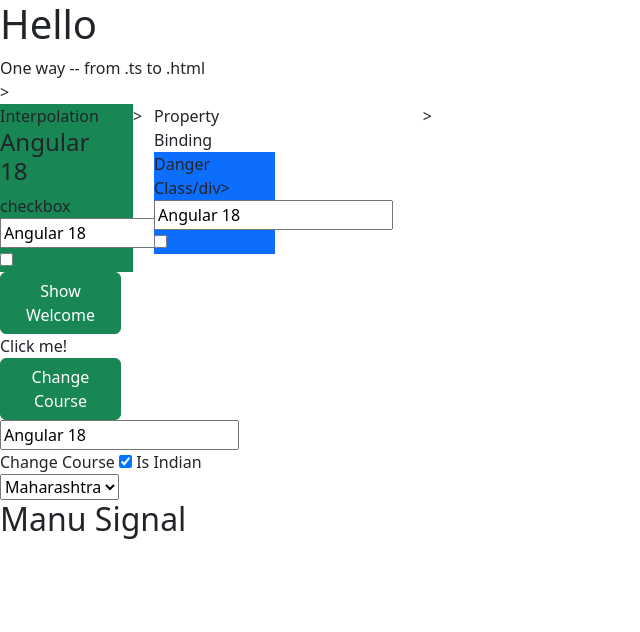
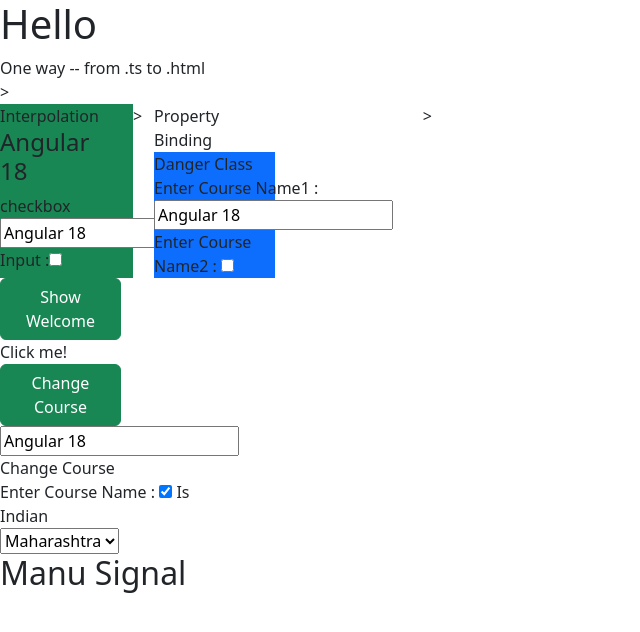
Before and after one commit to manumit-mukund/angular_repository, an Angular app in the folder myangularprojects/angular_18/: page / in a window 1280 px wide. Shown: the top 632 px of the page, without its empty margins (0-640 px from the left). Built offline with nearby package versions, Linux system fonts and the light colour scheme.

Commit message:
Commit changes...

```diff
--- a/myangularprojects/angular_18/src/app/components/databinding/databinding.component.html
+++ b/myangularprojects/angular_18/src/app/components/databinding/databinding.component.html
@@ -8,11 +8,9 @@
 
     <div class="col-4">
 
-
     </div>
 
     <div class="col-4">
-
 
     </div>
 </div>>
@@ -26,15 +24,15 @@
                 <h4>{{courseName}}</h4>
                 <div>{{inputType}}</div>
                 <input type="text" value="{{courseName}}" placeholder="Enter text" />
-                <input type="{{inputType}}" />
+                <label>Input :<input type="{{inputType}}" /></label>
             </div>>
             <div class="col-4">
                 Property Binding
                 <!-- <div class="{{myClassName}}" >Danger</div> -->
-                <div [class]="myClassName"> Danger Class/div>
-                    <input type="text" [value]="courseName" />
+                <div [class]="myClassName"> Danger Class
+                    <label>Enter Course Name1 : <input type="text" [value]="courseName" /></label>
 
-                    <input [type]="inputType" />
+                    <label>Enter Course Name2 : <input [type]="inputType" /></label>
 
                 </div>
             </div>
@@ -47,8 +45,8 @@
 
         <div class="col-6">
             <input type="text" [(ngModel)]="courseName" placeholder="Enter course name"> Change Course
-            <input type="checkbox" [(ngModel)]="isInidan" /> Is Indian
-            <select [(ngModel)]="stateNane">
+            <label>Enter Course Name : <input type="checkbox" [(ngModel)]="isInidan" /> Is Indian</label>
+            <select aria-label="Choose a country" [(ngModel)]="stateNane">
                 <option value="">Select </option>
                 <option value="Maharashtra">Maharashtra</option>
                 <option value="Gujarat">Gujarat</option>
--- a/myangularprojects/angular_18/src/app/components/databinding/databinding.component.ts
+++ b/myangularprojects/angular_18/src/app/components/databinding/databinding.component.ts
@@ -33,6 +33,7 @@
    changeCourseName() {
 
       this.courseName = "Angular 18 with TypeScript";
+      this.firstName.set("Manu Signal Updated");
    }
 
 }
```
